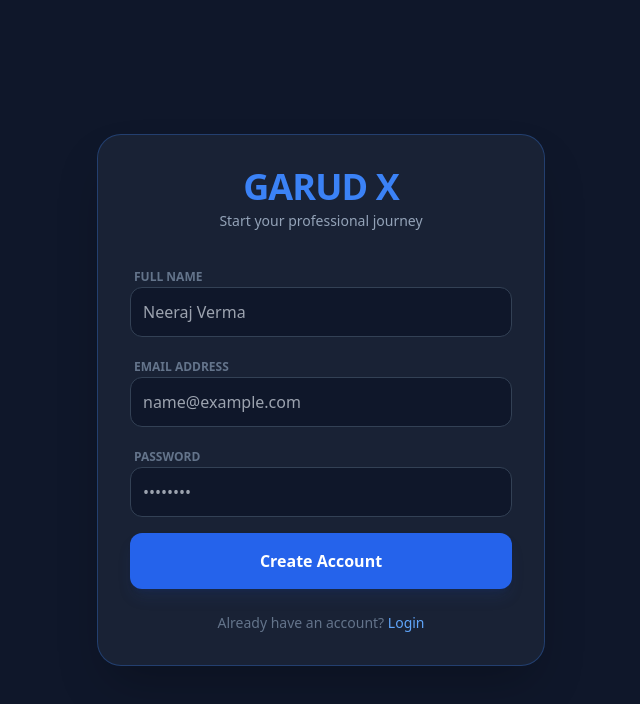
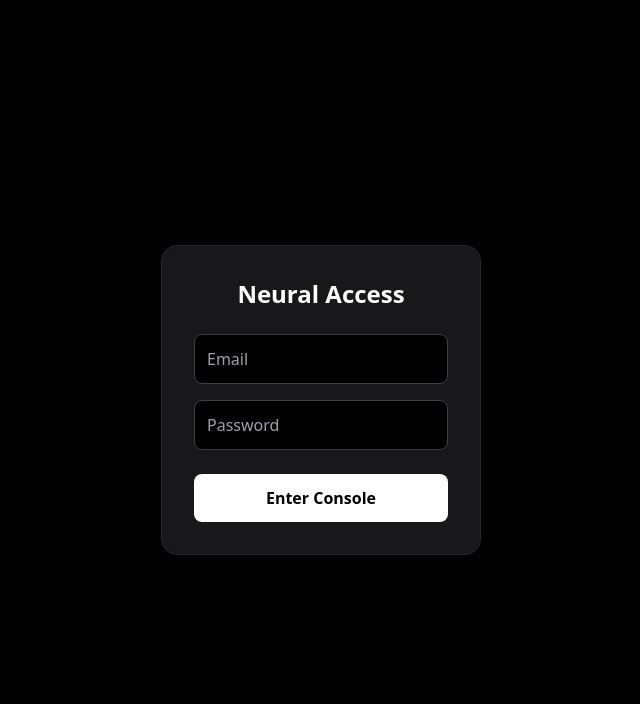
Before and after one commit to NK-Digital-Media/GARUD-X-Final, a website: page index.html in a window 1280 px wide. Shown: the whole page, without its empty margins (319-959 px from the left). Drawn offline with nearby package versions, Linux system fonts and the light colour scheme.

Commit message:
Dashboard: Security Lock and Professional UI Update

```diff
--- a/index.html
+++ b/index.html
@@ -3,33 +3,28 @@
 <head>
     <meta charset="UTF-8">
     <meta name="viewport" content="width=device-width, initial-scale=1.0">
-    <title>GARUD X | Secure Access</title>
+    <title>GARUD X - Login</title>
     <script src="https://cdn.tailwindcss.com"></script>
-    <style>
-        body { background: #0f172a; }
-        .glass { background: rgba(30, 41, 59, 0.7); backdrop-filter: blur(12px); border: 1px solid rgba(255, 255, 255, 0.1); }
-    </style>
 </head>
-<body class="text-slate-200 min-h-screen flex items-center justify-center p-4">
-    <div class="glass max-w-md w-full p-8 rounded-3xl shadow-2xl border-t border-blue-500/30">
-        <h1 class="text-4xl font-black text-center mb-1 text-blue-500 tracking-tight">GARUD X</h1>
-        <p class="text-slate-400 text-center mb-8 text-sm">Start your professional journey</p>
-        <div class="space-y-4">
-            <div>
-                <label class="text-xs font-bold text-slate-500 ml-1">FULL NAME</label>
-                <input type="text" placeholder="Neeraj Verma" class="w-full bg-slate-900 border border-slate-700 p-3 rounded-xl focus:border-blue-500 outline-none transition">
-            </div>
-            <div>
-                <label class="text-xs font-bold text-slate-500 ml-1">EMAIL ADDRESS</label>
-                <input type="email" placeholder="name@example.com" class="w-full bg-slate-900 border border-slate-700 p-3 rounded-xl focus:border-blue-500 outline-none transition">
-            </div>
-            <div>
-                <label class="text-xs font-bold text-slate-500 ml-1">PASSWORD</label>
-                <input type="password" placeholder="••••••••" class="w-full bg-slate-900 border border-slate-700 p-3 rounded-xl focus:border-blue-500 outline-none transition">
-            </div>
-            <button onclick="window.location.href='dashboard.html'" class="w-full bg-blue-600 hover:bg-blue-500 text-white font-bold py-4 rounded-xl shadow-lg shadow-blue-900/20 transition-all active:scale-95 mt-4">Create Account</button>
-        </div>
-        <p class="text-center mt-6 text-sm text-slate-500">Already have an account? <a href="#" class="text-blue-400 hover:underline">Login</a></p>
+<body class="bg-black text-white flex items-center justify-center h-screen">
+    <div class="bg-zinc-900 p-8 rounded-2xl border border-zinc-800 w-80">
+        <h2 class="text-2xl font-bold mb-6 text-center">Neural Access</h2>
+        <input type="email" id="email" placeholder="Email" class="w-full p-3 mb-4 bg-black border border-zinc-700 rounded-lg outline-none">
+        <input type="password" id="password" placeholder="Password" class="w-full p-3 mb-6 bg-black border border-zinc-700 rounded-lg outline-none">
+        <button onclick="validateLogin()" class="w-full bg-white text-black font-bold p-3 rounded-lg hover:bg-zinc-200 transition">Enter Console</button>
     </div>
+
+    <script>
+        function validateLogin() {
+            const email = document.getElementById('email').value;
+            const pass = document.getElementById('password').value;
+            if(email === "admin@garud.com" && pass === "GARUD123") {
+                localStorage.setItem("userAuth", "active");
+                window.location.href = "dashboard.html";
+            } else {
+                alert("Galat Email ya Password!");
+            }
+        }
+    </script>
 </body>
 </html>
```
Also changed, not shown: dashboard.html (+30 -25 lines).
